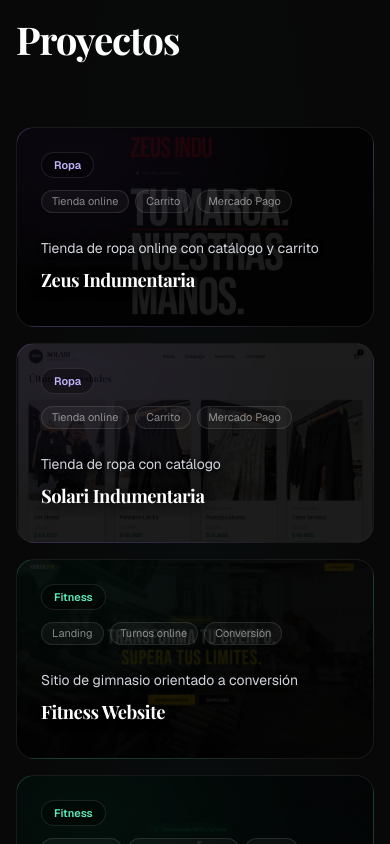
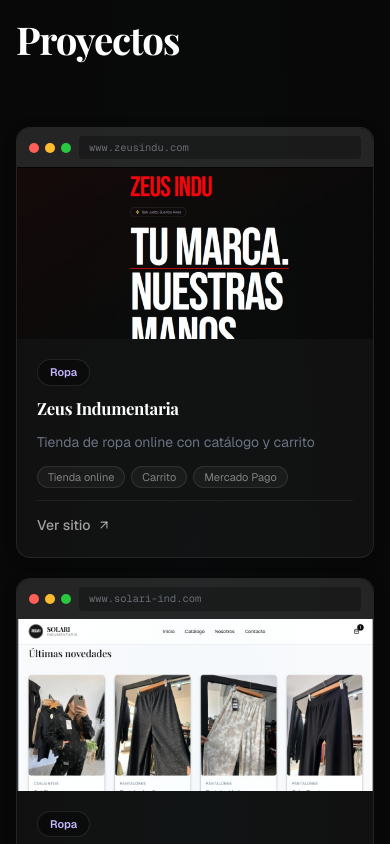
Before and after one commit to alanfv22/Portfolio, a Next.js app: page / in a window 390 px wide. Shown: the part 3740-4584 px from the top of the page. Built offline with nearby package versions, Linux system fonts and the light colour scheme.

Commit message:
portfolio completo

```diff
--- a/components/sections/proyectos.tsx
+++ b/components/sections/proyectos.tsx
@@ -1,6 +1,5 @@
 "use client";
 
-import { useState } from "react";
 import { motion } from "framer-motion";
 import { ArrowUpRight } from "lucide-react";
 
@@ -16,24 +15,23 @@
   image?: string;
 }
 
-// Radial gradient backgrounds per rubro — all start with a color bloom,
-// fade to deep black so the typography is always readable.
-const BG: Record<Rubro, string> = {
-  ropa: "radial-gradient(ellipse at 15% 15%, rgba(139,92,246,0.30) 0%, rgba(8,8,8,0.96) 55%)",
-  fitness: "radial-gradient(ellipse at 15% 15%, rgba(16,185,129,0.28) 0%, rgba(8,8,8,0.96) 55%)",
-  comida: "radial-gradient(ellipse at 15% 15%, rgba(249,115,22,0.28) 0%, rgba(8,8,8,0.96) 55%)",
-  belleza: "radial-gradient(ellipse at 15% 15%, rgba(236,72,153,0.28) 0%, rgba(8,8,8,0.96) 55%)",
-  industrial: "radial-gradient(ellipse at 15% 15%, rgba(100,116,139,0.26) 0%, rgba(8,8,8,0.96) 55%)",
-  bazar: "radial-gradient(ellipse at 15% 15%, rgba(245,158,11,0.28) 0%, rgba(8,8,8,0.96) 55%)",
+// Gradient fallback when no image is available
+const BG_FALLBACK: Record<Rubro, string> = {
+  ropa:       "radial-gradient(135deg, rgba(139,92,246,0.35) 0%, #1a1a1a 70%)",
+  fitness:    "radial-gradient(135deg, rgba(16,185,129,0.32) 0%, #1a1a1a 70%)",
+  comida:     "radial-gradient(135deg, rgba(249,115,22,0.32) 0%, #1a1a1a 70%)",
+  belleza:    "radial-gradient(135deg, rgba(236,72,153,0.32) 0%, #1a1a1a 70%)",
+  industrial: "radial-gradient(135deg, rgba(100,116,139,0.30) 0%, #1a1a1a 70%)",
+  bazar:      "radial-gradient(135deg, rgba(245,158,11,0.32) 0%, #1a1a1a 70%)",
 };
 
 const BADGE_TEXT: Record<Rubro, string> = {
-  ropa: "text-violet-300",
-  fitness: "text-emerald-300",
-  comida: "text-orange-300",
-  belleza: "text-pink-300",
+  ropa:       "text-violet-300",
+  fitness:    "text-emerald-300",
+  comida:     "text-orange-300",
+  belleza:    "text-pink-300",
   industrial: "text-slate-300",
-  bazar: "text-amber-300",
+  bazar:      "text-amber-300",
 };
 
 const PROYECTOS: Proyecto[] = [
@@ -111,6 +109,67 @@
   },
 ];
 
+// Extracts "www.sitio.com" from a full URL for the fake address bar
+function extractDomain(url: string) {
+  return url.replace(/^https?:\/\//, "").replace(/\/$/, "");
+}
+
+function BrowserMockup({
+  image,
+  url,
+  rubro,
+  title,
+}: {
+  image?: string;
+  url: string;
+  rubro: Rubro;
+  title: string;
+}) {
+  return (
+    <div className="flex-shrink-0 rounded-t-xl overflow-hidden" style={{ background: "#1a1a1a" }}>
+      {/* Browser chrome bar */}
+      <div
+        className="flex items-center gap-2 px-3 py-2"
+        style={{ background: "#252525" }}
+      >
+        {/* Traffic-light dots */}
+        <div className="flex items-center gap-1.5 shrink-0">
+          <div className="w-2.5 h-2.5 rounded-full" style={{ background: "#ff5f57" }} />
+          <div className="w-2.5 h-2.5 rounded-full" style={{ background: "#febc2e" }} />
+          <div className="w-2.5 h-2.5 rounded-full" style={{ background: "#28c840" }} />
+        </div>
+        {/* Fake URL bar */}
+        <div
+          className="flex-1 min-w-0 rounded px-2.5 py-1 font-mono truncate"
+          style={{
+            background: "#1a1a1a",
+            fontSize: "0.65rem",
+            color: "rgba(156,163,175,0.6)",
+          }}
+        >
+          {extractDomain(url)}
+        </div>
+      </div>
+
+      {/* Screenshot / fallback */}
+      <div
+        className="h-[172px] lg:h-[192px] overflow-hidden"
+        style={{ background: BG_FALLBACK[rubro] }}
+      >
+        {image && (
+          // eslint-disable-next-line @next/next/no-img-element
+          <img
+            src={image}
+            alt={title}
+            className="w-full h-full object-cover object-top"
+            loading="lazy"
+          />
+        )}
+      </div>
+    </div>
+  );
+}
+
 function ProyectoCard({
   proyecto,
   index,
@@ -118,130 +177,96 @@
   proyecto: Proyecto;
   index: number;
 }) {
-  const [hovered, setHovered] = useState(false);
-
   return (
     <motion.article
-      initial={{ opacity: 0, y: 32 }}
+      initial={{ opacity: 0, y: 28 }}
       whileInView={{ opacity: 1, y: 0 }}
       transition={{
-        duration: 0.55,
-        delay: (index % 4) * 0.07,
+        duration: 0.5,
+        delay: (index % 3) * 0.08,
         ease: [0.25, 0.46, 0.45, 0.94],
       }}
       viewport={{ once: true, margin: "-40px" }}
-      onMouseEnter={() => setHovered(true)}
-      onMouseLeave={() => setHovered(false)}
-      className="relative overflow-hidden rounded-2xl border border-white/[0.07] group cursor-default h-[200px] sm:h-auto sm:min-h-[240px]"
-      style={{ background: BG[proyecto.rubro] }}
+      whileHover={{ y: -4, transition: { type: "spring", stiffness: 300, damping: 24 } }}
+      className="flex flex-col rounded-xl overflow-hidden border border-white/[0.08] h-full cursor-default"
+      style={{
+        background: "#111",
+        boxShadow: "0 2px 12px rgba(0,0,0,0.3)",
+        transition: "box-shadow 0.3s ease",
+      }}
+      onMouseEnter={(e) => {
+        (e.currentTarget as HTMLElement).style.boxShadow =
+          "0 12px 40px rgba(0,0,0,0.6)";
+      }}
+      onMouseLeave={(e) => {
+        (e.currentTarget as HTMLElement).style.boxShadow =
+          "0 2px 12px rgba(0,0,0,0.3)";
+      }}
     >
-      {/* Screenshot background image (when provided) */}
-      {proyecto.image && (
-        <>
-          {/* eslint-disable-next-line @next/next/no-img-element */}
-          <img
-            src={proyecto.image}
-            alt=""
-            aria-hidden="true"
-            className="absolute inset-0 w-full h-full object-cover object-top transition-transform duration-500"
-            style={{
-              transform: hovered ? "scale(1.04)" : "scale(1)",
-              opacity: 0.35,
-            }}
-          />
-          {/* Gradient overlay — desktop, rgba(0,0,0,0.65) at top */}
-          <div
-            className="absolute inset-0 pointer-events-none hidden sm:block"
-            style={{
-              background:
-                "linear-gradient(to bottom, rgba(0,0,0,0.65) 0%, rgba(0,0,0,0.80) 55%, rgba(0,0,0,0.97) 100%)",
-            }}
-          />
-          {/* Solid overlay — mobile, rgba(0,0,0,0.7) to block all image text */}
-          <div
-            className="absolute inset-0 pointer-events-none sm:hidden"
-            style={{ background: "rgba(0,0,0,0.70)" }}
-          />
-        </>
-      )}
-
-      {/* Hover overlay */}
-      <motion.div
-        className="absolute inset-0 pointer-events-none"
-        animate={{ opacity: hovered ? 1 : 0 }}
-        transition={{ duration: 0.28 }}
-        style={{ background: "rgba(0,0,0,0.18)" }}
+      {/* ── Top: browser mockup ── */}
+      <BrowserMockup
+        image={proyecto.image}
+        url={proyecto.url}
+        rubro={proyecto.rubro}
+        title={proyecto.title}
       />
 
-      {/* Border glow on hover */}
-      <motion.div
-        className="absolute inset-0 rounded-2xl pointer-events-none"
-        animate={{ opacity: hovered ? 1 : 0 }}
-        transition={{ duration: 0.3 }}
-        style={{ boxShadow: "inset 0 0 0 1px rgba(255,255,255,0.12)" }}
-      />
-
-      <div className="relative h-full p-6 sm:p-8 flex flex-col justify-between gap-6">
-        {/* Top row: rubro badge + client feature pills */}
-        <div className="flex items-start justify-between gap-3 flex-wrap">
+      {/* ── Bottom: info ── */}
+      <div className="flex flex-col flex-1 p-5 gap-3">
+        {/* Rubro badge */}
         <span
-            className={`text-[11px] font-semibold px-3 py-1 rounded-full border border-white/[0.1] ${BADGE_TEXT[proyecto.rubro]}`}
-            style={{ background: "rgba(0,0,0,0.35)" }}
+          className={`self-start text-[11px] font-semibold px-3 py-1 rounded-full border border-white/[0.1] ${BADGE_TEXT[proyecto.rubro]}`}
+          style={{ background: "rgba(0,0,0,0.4)" }}
         >
           {proyecto.rubroLabel}
         </span>
-          <div className="flex gap-1.5 flex-wrap justify-end">
+
+        {/* Project name */}
+        <h3
+          className="text-white leading-tight"
+          style={{
+            fontFamily: "var(--font-playfair), Georgia, serif",
+            fontSize: "clamp(1.05rem, 1.6vw, 1.25rem)",
+            fontWeight: 700,
+            letterSpacing: "-0.02em",
+          }}
+        >
+          {proyecto.title}
+        </h3>
+
+        {/* Short description */}
+        <p className="text-gray-500 text-sm leading-relaxed">
+          {proyecto.desc}
+        </p>
+
+        {/* Feature pills */}
+        <div className="flex flex-wrap gap-1.5">
           {proyecto.features.map((feat) => (
             <span
               key={feat}
-                className="text-[11px] text-white/50 border border-white/[0.10] px-2.5 py-0.5 rounded-full"
+              className="text-[11px] text-white/45 border border-white/[0.09] px-2.5 py-0.5 rounded-full"
               style={{ background: "rgba(255,255,255,0.04)" }}
             >
               {feat}
             </span>
           ))}
         </div>
-        </div>
 
-        {/* Bottom: desc + large title + CTA slide */}
-        <div>
-          <p
-            className="text-gray-300 sm:text-gray-500 text-sm leading-relaxed mb-2"
-            style={{ textShadow: "0 1px 6px rgba(0,0,0,0.95)" }}
-          >
-            {proyecto.desc}
-          </p>
-          <h3
-            className="text-white leading-tight mb-5"
-            style={{
-              fontFamily: "var(--font-playfair), Georgia, serif",
-              fontSize: "clamp(1.15rem, 2vw, 1.5rem)",
-              fontWeight: 700,
-              letterSpacing: "-0.025em",
-              textShadow: "0 2px 12px rgba(0,0,0,0.95)",
-            }}
-          >
-            {proyecto.title}
-          </h3>
-
-          {/* CTA slides up from bottom on hover — hidden on mobile */}
-          <div className="hidden sm:block h-10 overflow-hidden">
-            <motion.a
+        {/* CTA — always visible */}
+        <div className="mt-auto pt-3 border-t border-white/[0.06]">
+          <a
             href={proyecto.url}
             target="_blank"
             rel="noopener noreferrer"
             aria-label={`Ver sitio de ${proyecto.title}`}
-              className="inline-flex items-center gap-2 text-sm font-semibold text-white border border-white/20 px-5 py-2.5 rounded-lg backdrop-blur-sm transition-colors duration-200 hover:bg-white/10"
-              style={{ background: "rgba(255,255,255,0.07)" }}
-              initial={false}
-              animate={{ y: hovered ? 0 : 44, opacity: hovered ? 1 : 0 }}
-              transition={{ duration: 0.3, ease: [0.25, 0.46, 0.45, 0.94] }}
-              onClick={(e) => e.stopPropagation()}
+            className="inline-flex items-center gap-1.5 text-sm font-medium text-white/60 hover:text-white transition-colors duration-200 group"
           >
-              <ArrowUpRight className="w-4 h-4" strokeWidth={2} />
             Ver sitio
-            </motion.a>
-          </div>
+            <ArrowUpRight
+              className="w-3.5 h-3.5 group-hover:translate-x-0.5 group-hover:-translate-y-0.5 transition-transform duration-200"
+              strokeWidth={2}
+            />
+          </a>
         </div>
       </div>
     </motion.article>
@@ -254,8 +279,9 @@
       id="proyectos"
       className="relative bg-[#080808] py-28 px-4 overflow-hidden"
     >
-      {/* Subtle center ambient light */}
+      {/* Ambient glow */}
       <div
+        aria-hidden="true"
         className="absolute inset-0 pointer-events-none"
         style={{
           background:
@@ -288,8 +314,8 @@
           </h2>
         </motion.div>
 
-        {/* Uniform grid — 2 cols on sm, 4 cols on lg → 8 cards in 2 rows of 4 */}
-        <div className="grid grid-cols-1 sm:grid-cols-2 lg:grid-cols-4 gap-4">
+        {/* Grid: 1 col mobile · 2 col tablet · 3 col desktop */}
+        <div className="grid grid-cols-1 sm:grid-cols-2 lg:grid-cols-3 gap-5">
           {PROYECTOS.map((p, i) => (
             <ProyectoCard key={p.title} proyecto={p} index={i} />
           ))}
```
Also changed, not shown: public/images/LogoAvsinFondo2.jpeg (deleted). Lines whose indentation alone changed are shown as unchanged.
